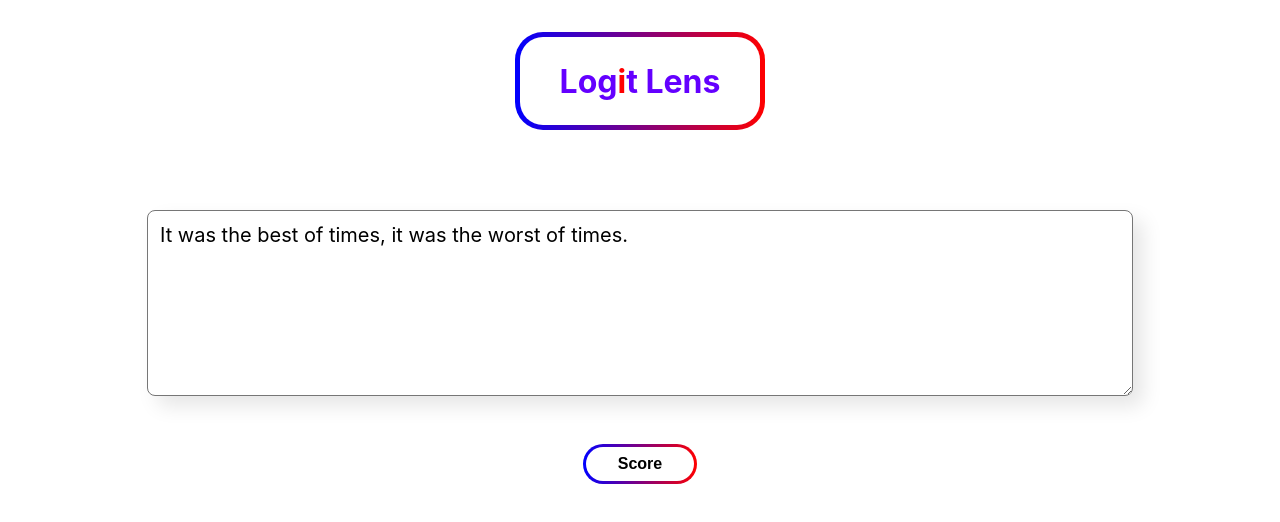
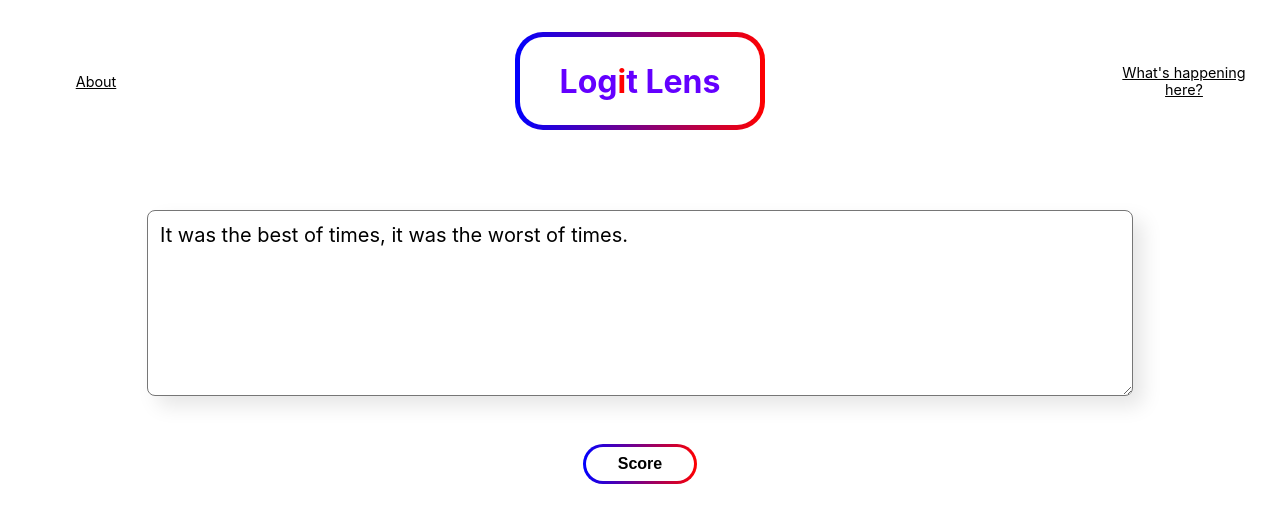
Before and after one commit to ColeDnought/ColeDnought.github.io, a React (Create React App) app: page / in a window 1280 px wide. Shown: the top 522 px of the page. Built offline with nearby package versions, Linux system fonts and the light colour scheme.

Commit message:
Added space for external links

```diff
--- a/src/components/Header.css
+++ b/src/components/Header.css
@@ -1,4 +1,12 @@
 .app-header {
+    display: flex;
+    justify-content: space-between;
+    align-items: center;
+    width: 100%;
+}
+
+
+.title-container {
     background-image: linear-gradient(90deg, white, white),
         linear-gradient(90deg, rgb(0, 0, 255), rgb(255, 0, 0));
     background-clip: padding-box, border-box;
@@ -11,3 +19,10 @@
     padding: 0.5rem 2.5rem;
     height: 9vh;
 }
+
+/* FAQ link positioned top-right in header */
+.header-link {
+    width: 10vw;
+    font-size: 0.9rem;
+    color: #000;
+}
--- a/src/components/Header.jsx
+++ b/src/components/Header.jsx
@@ -3,11 +3,15 @@ import './Header.css';
 const Header = () => {
   return (
     <div className="app-header">
-      <h1>
-        <span style={{ "color": "rgb(100, 0, 255)" }}>Log</span>
-        <span style={{ "color": "rgb(255, 0, 0)" }}>i</span>
-        <span style={{ "color": "rgb(100, 0, 255)" }}>t Lens</span>
-      </h1>
+      <a className="header-link" href="/about">About</a>
+      <div className="title-container">
+        <h1>
+          <span style={{ "color": "rgb(100, 0, 255)" }}>Log</span>
+          <span style={{ "color": "rgb(255, 0, 0)" }}>i</span>
+          <span style={{ "color": "rgb(100, 0, 255)" }}>t Lens</span>
+        </h1>
+      </div>
+      <a className="header-link" href="/faq">What's happening here?</a>
     </div>
   );
 };
```
